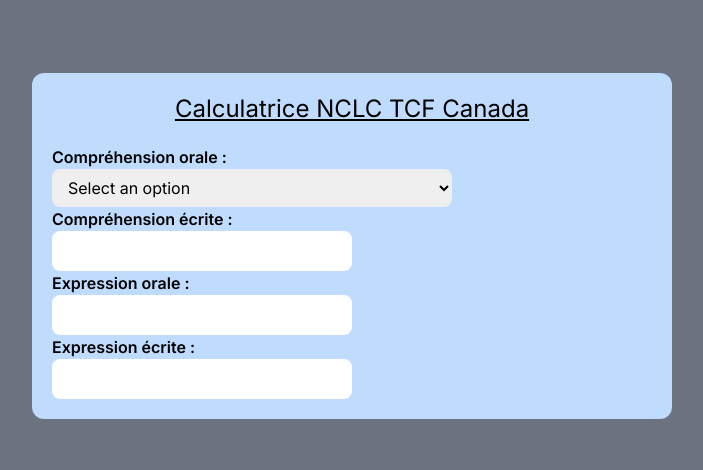
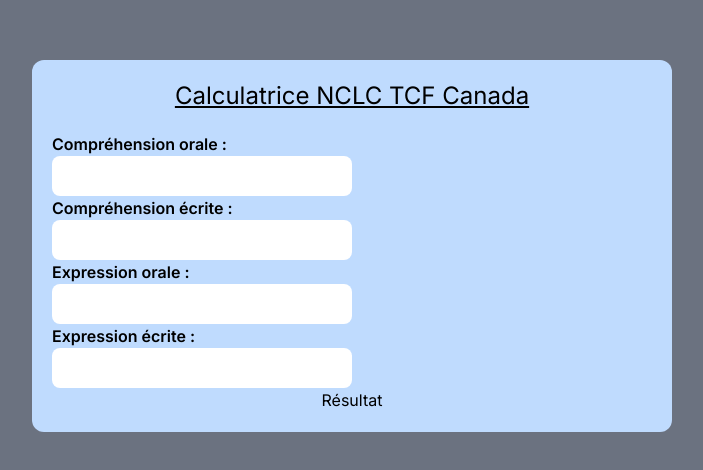
Before and after one commit to RinKhimera/nclc-clb-calculator, a Next.js app: page / in a window 1280 px wide. Shown: the part 154-624 px from the top of the page, without its empty margins (288-991 px from the left). Built offline with nearby package versions, Linux system fonts and the light colour scheme.

Commit message:
NCLC implement

```diff
--- a/app/page.tsx
+++ b/app/page.tsx
@@ -1,24 +1,41 @@
 "use client"
 
-import Image from "next/image"
-import { useState } from "react"
-const listeningOptions = [
-  { value: "beginner", label: "549-699", nclc: "10+" },
-  { value: "intermediate", label: "523-548", nclc: "9" },
-  { value: "advanced", label: "503-522", nclc: "8" },
-  { value: "expert", label: "458-502", nclc: "7" },
-]
+import InputField from "@/components/InputField"
+import listeningNCLCL from "@/constants/NCLCRange"
+import React, { ChangeEvent, FormEvent, useState } from "react"
 
 export default function Home() {
-  const [selectedOption, setSelectedOption] = useState(null) // Set the initial selected option
+  const [listening, setListening] = useState<number | string>("")
+  const [reading, setReading] = useState<number | string>("")
+  const [speaking, setSpeaking] = useState<number | string>("")
+  const [writing, setWriting] = useState<number | string>("")
+  const [highestScore, setHighestScore] = useState<number | null>(null)
 
-  const handleSelectChange = (event: any) => {
-    const selectedValue = event.target.value
-    const selectedOption = listeningOptions.find(
-      (option) => option.value === selectedValue
-    )
-    setSelectedOption(selectedOption)
+  const handleListeningChange = (event: ChangeEvent<HTMLInputElement>) => {
+    setListening(event.target.value)
   }
+
+  const handleReadingChange = (event: ChangeEvent<HTMLInputElement>) => {
+    setReading(event.target.value)
+  }
+
+  const handleSpeakingChange = (event: ChangeEvent<HTMLInputElement>) => {
+    setSpeaking(event.target.value)
+  }
+
+  const handleWritingChange = (event: ChangeEvent<HTMLInputElement>) => {
+    setWriting(event.target.value)
+  }
+
+  const handleSubmit = (event: FormEvent) => {
+    event.preventDefault()
+    // Process the form submission here
+    const scores = [listening, reading, speaking, writing].map(Number)
+    const highest = Math.max(...scores)
+
+    setHighestScore(highest)
+  }
+
   return (
     <>
       <div className="flex h-screen items-center justify-center bg-gray-500">
@@ -26,85 +43,56 @@ export default function Home() {
           <h1 className="text-bold text-center text-2xl underline">
             Calculatrice NCLC TCF Canada
           </h1>
-          <form className="mt-5 flex flex-col" action="submit">
-            <label htmlFor="listening" className="font-semibold">
-              Compréhension orale :
-            </label>
-            <div>
-              <select
-                name="listening"
-                id="listening"
-                className="w-2/3 rounded-lg px-3 py-2"
-                onChange={handleSelectChange} // Attach the event handler
-                value={selectedOption ? selectedOption.value : ""}
-              >
-                <option value="" disabled>
-                  Select an option
-                </option>{" "}
-                {/* Add a default disabled option */}
-                {listeningOptions.map((option) => (
-                  <option key={option.value} value={option.value}>
-                    {option.label}
-                  </option>
-                ))}
-              </select>
-              {selectedOption && <p>Selected NCLC: {selectedOption.nclc}</p>}
+          <form
+            className="mt-5 flex flex-col"
+            action="#"
+            onSubmit={handleSubmit}
+          >
+            <InputField
+              label="Compréhension orale :"
+              name="listening"
+              value={listening}
+              onChange={handleListeningChange}
+              min={331}
+              max={699}
+            />
+
+            <InputField
+              label="Compréhension écrite :"
+              name="reading"
+              value={reading}
+              onChange={handleReadingChange}
+              min={342}
+              max={699}
+            />
+
+            <InputField
+              label="Expression orale :"
+              name="speaking"
+              value={speaking}
+              onChange={handleSpeakingChange}
+              min={4}
+              max={20}
+            />
+
+            <InputField
+              label="Expression écrite :"
+              name="writing"
+              value={writing}
+              onChange={handleWritingChange}
+              min={4}
+              max={20}
+            />
+
+            <button type="submit">Résultat</button>
+          </form>
+
+          {highestScore !== null && (
+            <div className="mt-5 text-center">
+              <p>Highest score: {highestScore}</p>
+              <p>NCLC Level: {listeningNCLCL(highestScore)}</p>
             </div>
-
-            <label htmlFor="reading" className="font-semibold">
-              Compréhension écrite :
-            </label>
-            <div>
-              <input
-                type="text"
-                name="reading"
-                id="reading"
-                className="w-1/2 rounded-lg px-5 py-2"
-              />
-              {/* <input
-              type="text"
-              name="reading"
-              id="reading"
-              className="w-1/3 rounded-lg px-5 py-2"
-            /> */}
-            </div>
-
-            <label htmlFor="speaking" className="font-semibold">
-              Expression orale :
-            </label>
-            <div>
-              <input
-                type="text"
-                name="speaking"
-                id="speaking"
-                className="w-1/2 rounded-lg px-5 py-2"
-              />
-              {/* <input
-              type="text"
-              name="speaking"
-              id="speaking"
-              className="w-1/3 rounded-lg px-5 py-2"
-            /> */}
-            </div>
-
-            <label htmlFor="writing" className="font-semibold">
-              Expression écrite :
-            </label>
-            <div>
-              <input
-                type="text"
-                name="writing"
-                id="writing"
-                className="w-1/2 rounded-lg px-5 py-2"
-              />
-              {/* <input
-              type="text"
-              name="writing"
-              id="writing"
-              className="w-1/3 rounded-lg px-5 py-2"
-            /> */}
-            </div>
-          </form>
+          )}
         </div>
       </div>
     </>
--- /dev/null
+++ b/components/InputField.tsx
@@ -0,0 +1,56 @@
+import {
+  listeningNCLCL,
+  readingNCLCL,
+  speakingWritingNCLCL,
+} from "@/constants/NCLCRange"
+import { ChangeEvent } from "react"
+
+type InputProps = {
+  label: string
+  name: string
+  value: string | number
+  onChange: (event: ChangeEvent<HTMLInputElement>) => void
+  min: number
+  max: number
+}
+
+const InputField = ({ label, name, value, onChange, min, max }: InputProps) => {
+  return (
+    <>
+      <label htmlFor={name} className="font-semibold">
+        {label}
+      </label>
+      <div className="flex items-center gap-5">
+        <input
+          type="number"
+          name={name}
+          value={value}
+          onChange={onChange}
+          min={min}
+          max={max}
+          required
+          className="w-1/2 rounded-lg px-5 py-2"
+        />
+        {name === "listening" &&
+          Number(value) >= 331 &&
+          Number(value) <= 699 && <p>NCLC: {listeningNCLCL(Number(value))}</p>}
+
+        {name === "reading" && Number(value) >= 331 && Number(value) <= 699 && (
+          <p>NCLC: {readingNCLCL(Number(value))}</p>
+        )}
+
+        {name === "speaking" &&
+          Number(value) >= 331 &&
+          Number(value) <= 699 && (
+            <p>NCLC: {speakingWritingNCLCL(Number(value))}</p>
+          )}
+
+        {name === "writing" && Number(value) >= 331 && Number(value) <= 699 && (
+          <p>NCLC: {speakingWritingNCLCL(Number(value))}</p>
+        )}
+      </div>
+    </>
+  )
+}
+
+export default InputField
--- /dev/null
+++ b/constants/NCLCRange.ts
@@ -0,0 +1,59 @@
+export const listeningNCLCL = (score: number): number | string => {
+  if (score >= 331 && score <= 368) {
+    return 4
+  } else if (score >= 369 && score <= 397) {
+    return 5
+  } else if (score >= 398 && score <= 457) {
+    return 6
+  } else if (score >= 458 && score <= 502) {
+    return 7
+  } else if (score >= 503 && score <= 522) {
+    return 8
+  } else if (score >= 523 && score <= 548) {
+    return 9
+  } else if (score >= 549 && score <= 699) {
+    return 10
+  } else {
+    return ""
+  }
+}
+
+export const readingNCLCL = (score: number): number | string => {
+  if (score >= 342 && score <= 374) {
+    return 4
+  } else if (score >= 375 && score <= 405) {
+    return 5
+  } else if (score >= 406 && score <= 452) {
+    return 6
+  } else if (score >= 453 && score <= 498) {
+    return 7
+  } else if (score >= 499 && score <= 523) {
+    return 8
+  } else if (score >= 524 && score <= 548) {
+    return 9
+  } else if (score >= 549 && score <= 699) {
+    return 10
+  } else {
+    return ""
+  }
+}
+
+export const speakingWritingNCLCL = (score: number): number | string => {
+  if (score >= 4 && score <= 5) {
+    return 4
+  } else if ((score = 6)) {
+    return 5
+  } else if (score >= 7 && score <= 9) {
+    return 6
+  } else if (score >= 10 && score <= 11) {
+    return 7
+  } else if (score >= 12 && score <= 13) {
+    return 8
+  } else if (score >= 14 && score <= 15) {
+    return 9
+  } else if (score >= 16 && score <= 20) {
+    return 10
+  } else {
+    return ""
+  }
+}
```
